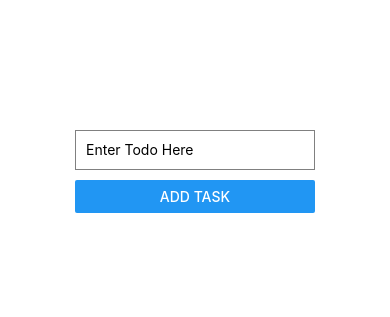
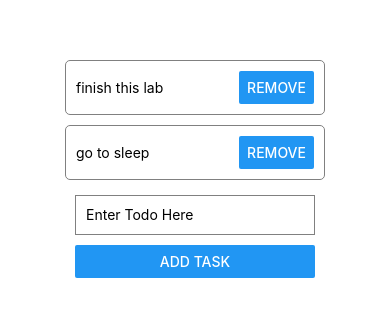
Before and after one commit to Alex-Zeng-UofT/C01Lab1, a React Native app in the folder ToDoList/: screen / in a window 390 px wide. Shown: the part 251-568 px from the top of the page. Built offline with nearby package versions, Linux system fonts and the light colour scheme.

Commit message:
initialized propin App.js

```diff
--- a/ToDoList/App.js
+++ b/ToDoList/App.js
@@ -5,7 +5,7 @@ import ToDoList from './components/ToDoList';
 export default function App() {
   return (
     <View style={styles.container}>
-      <ToDoList />
+      <ToDoList todoList={["finish this lab", "go to sleep"]}/>
       <StatusBar style="auto" />
     </View>
   );
```
